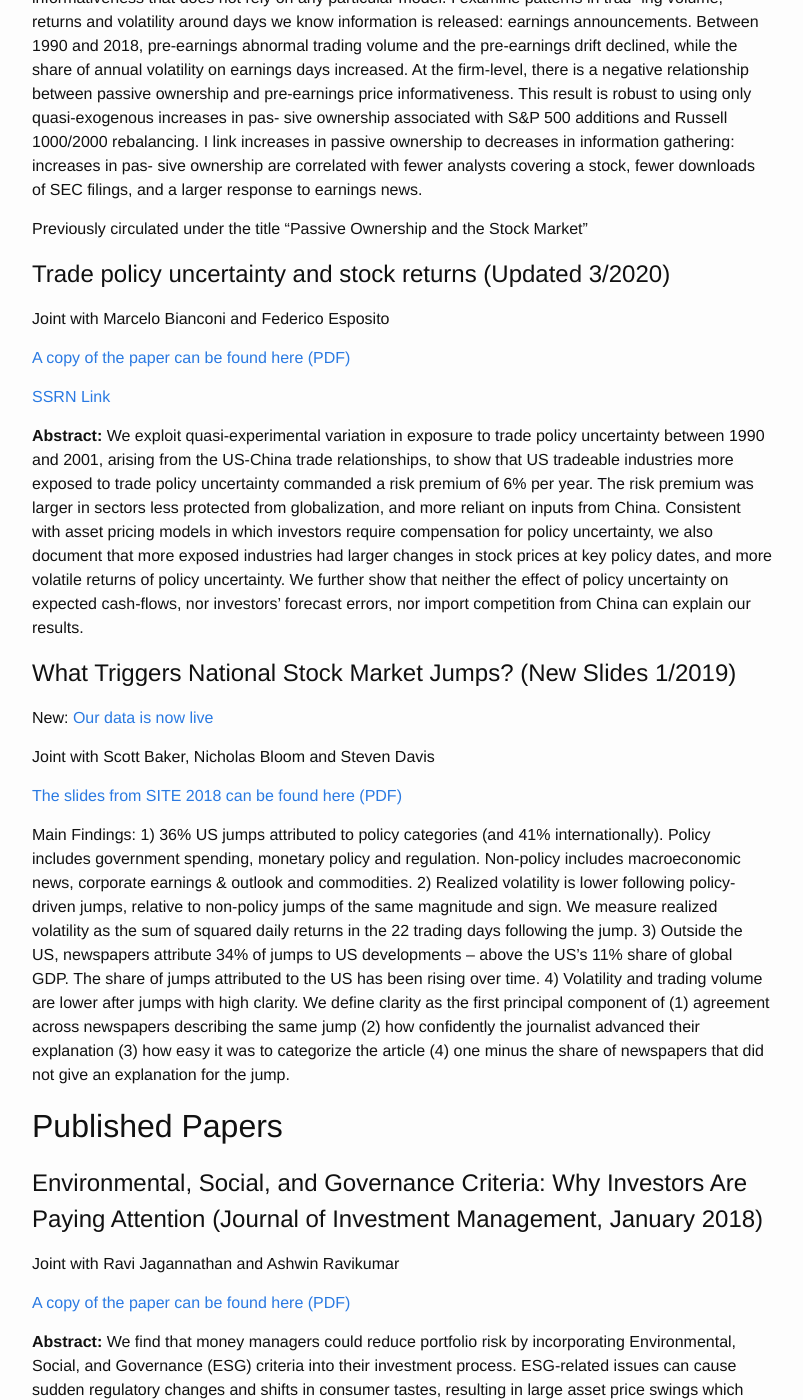
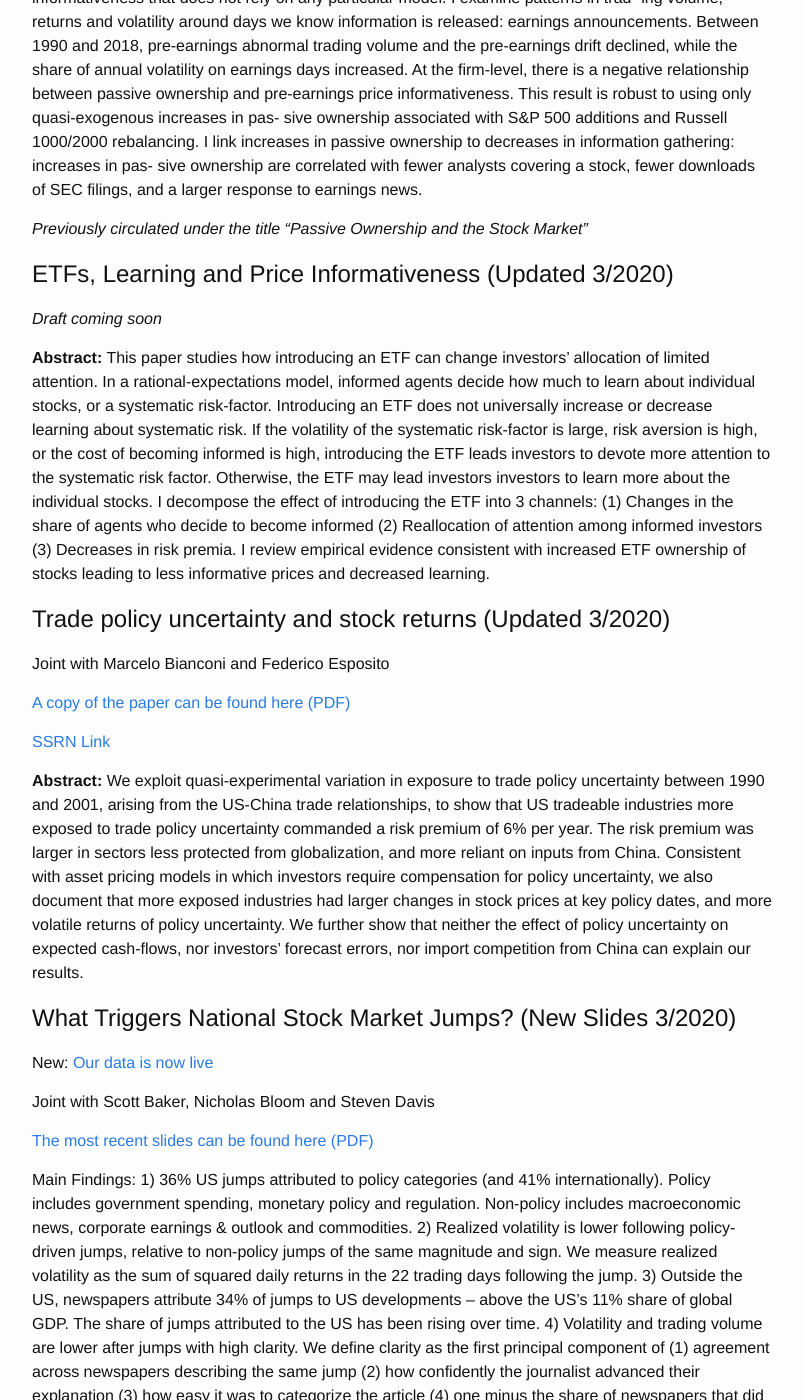
Before and after one commit to mcsammon/mcsammon.github.io, a Jekyll site: the page built from research.md, in a window 1280 px wide and 1400 px high, scrolled down 430 px. Shown: the whole window, without its empty margins (238-1041 px from the left). Built offline with Jekyll 4.4.1, drawn with Linux system fonts in a browser that asks for light colours; comment, search, counter and statistics services are not loaded.

Commit message:
updates and test add of blog post

```diff
--- a/cv-contact.html
+++ b/cv-contact.html
@@ -5,9 +5,9 @@ permalink: /cv-contact/
 order: 3
 ---
 <p>
-  <a href="/images/MS_CV_9_2019.pdf" target="_blank">
+  <a href="/images/MS_CV_3_2020.pdf" target="_blank">
     You can find my CV here.
-  </a> [Updated: September, 2019]
+  </a> [Updated: March, 2020]
 </p>
 
 <address>
--- a/research.md
+++ b/research.md
@@ -28,7 +28,25 @@ link increases in passive ownership to decreases in information gathering: incre
 sive ownership are correlated with fewer analysts covering a stock, fewer downloads of SEC
 filings, and a larger response to earnings news.
 
-Previously circulated under the title "Passive Ownership and the Stock Market"
+*Previously circulated under the title "Passive Ownership and the Stock Market"*
+
+
+# ETFs, Learning and Price Informativeness (Updated 3/2020)
+
+*Draft coming soon*
+
+**Abstract:** This paper studies how introducing an ETF can change investors' allocation of
+limited attention. In a rational-expectations model, informed agents decide how much
+to learn about individual stocks, or a systematic risk-factor. Introducing an ETF does
+not universally increase or decrease learning about systematic risk. If the volatility
+of the systematic risk-factor is large, risk aversion is high, or the cost of becoming
+informed is high, introducing the ETF leads investors to devote more attention to the
+systematic risk factor. Otherwise, the ETF may lead investors investors to learn more
+about the individual stocks. I decompose the effect of introducing the ETF into 3
+channels: (1) Changes in the share of agents who decide to become informed (2) Reallocation
+of attention among informed investors (3) Decreases in risk premia. I review
+empirical evidence consistent with increased ETF ownership of stocks leading to less
+informative prices and decreased learning.
 
 # Trade policy uncertainty and stock returns (Updated 3/2020)
 
@@ -44,7 +62,7 @@ Joint with Marcelo Bianconi and Federico Esposito
 
 **Abstract:** We exploit quasi-experimental variation in exposure to trade policy uncertainty between 1990 and 2001, arising from the US-China trade relationships, to show that US tradeable industries more exposed to trade policy uncertainty commanded a risk premium of 6% per year. The risk premium was larger in sectors less protected from globalization, and more reliant on inputs from China. Consistent with asset pricing models in which investors require compensation for policy uncertainty, we also document that more exposed industries had larger changes in stock prices at key policy dates, and more volatile returns of policy uncertainty. We further show that neither the effect of policy uncertainty on expected cash-flows, nor investors' forecast errors, nor import competition from China can explain our results.
 
-# What Triggers National Stock Market Jumps? (New Slides 1/2019)
+# What Triggers National Stock Market Jumps? (New Slides 3/2020)
 
 New: [Our data is now live](https://stockmarketjumps.com/)
 
@@ -52,7 +70,7 @@ Joint with Scott Baker, Nicholas Bloom and Steven Davis
 
 <p>
   <a href="/images/big_jumps.pdf" target="_blank">
-    The slides from SITE 2018 can be found here (PDF)
+    The most recent slides can be found here (PDF)
   </a>
 </p>
 
```
Also changed, not shown: other parts of research.md (+2 -0 lines), _posts/2020-03-18-riskpremia.md (added, +4 -0 lines), 2 other files.
